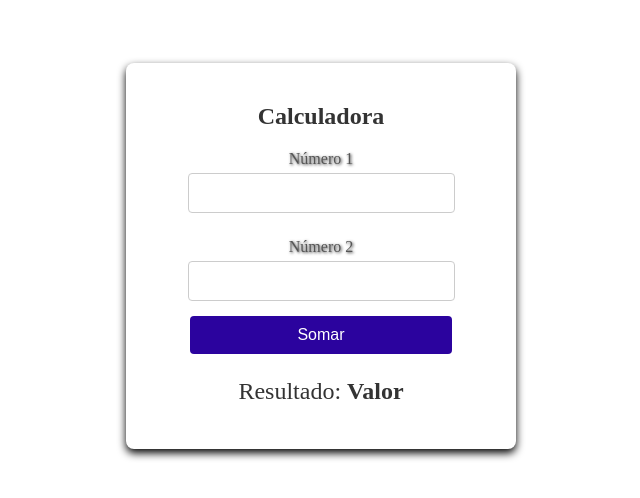
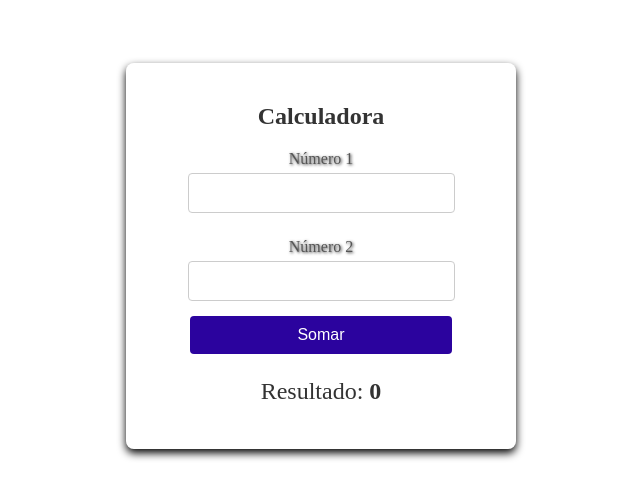
Before and after one commit to Marrafon91/Angular, an Angular app: page / in a window 1280 px wide. Shown: the part 154-652 px from the top of the page, without its empty margins (319-959 px from the left). Built offline with nearby package versions, Linux system fonts and the light colour scheme.

Commit message:
Adicionando ação no componente

```diff
--- a/src/app/calculadora/calculadora.html
+++ b/src/app/calculadora/calculadora.html
@@ -8,11 +8,11 @@
             <label for="numero2">Número 2</label>
             <input type="number" name="numero2" id="numero2">
 
-            <button type="submit">Somar</button>
+            <button type="button" (click) ="calcularResultado()">Somar</button>
         </form>
 
         <div class="result-display">
-            <p>Resultado: <span id="result">Valor</span></p>
+            <p>Resultado: <span id="result">{{ resultado }}</span></p>
         </div>
 
     </div>
--- a/src/app/calculadora/calculadora.scss
+++ b/src/app/calculadora/calculadora.scss
@@ -18,7 +18,7 @@
 }
 
 .form-box {
-    background-color: #fff;
+    background-color: #ffffff4e;
     border-radius: 8px;
     box-shadow: 0 4px 8px #000;
     padding: 20px;
@@ -29,6 +29,7 @@
 h2 {
     margin-bottom: 20px;
     color: #333;
+
 }
 
 label {
--- a/src/app/calculadora/calculadora.ts
+++ b/src/app/calculadora/calculadora.ts
@@ -8,4 +8,11 @@
 })
 export class Calculadora {
 
+  numero1: number = 0;
+  numero2: number = 0;
+  resultado: number = 0;
+
+  calcularResultado() {
+    this.resultado = this.numero1 + this.numero2;
+  }
 }
```
